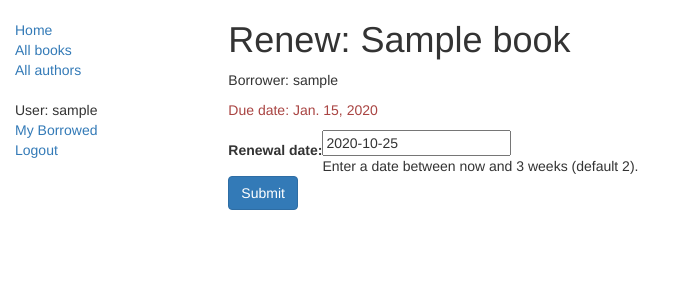
After one commit to deneb1729/libraryapp, a Django app: page /catalog/book/00000000-0000-0000-0000-000000000001/renew/ in a window 1280 px wide. The commit adds this page. Shown: the top 300 px of the page, without its empty margins (0-682 px from the left). Run offline with Django 3.2, Linux system fonts and the light colour scheme; a user stored in the database is signed in; tables that the repository leaves empty hold one stand-in row (values such as "Sample post"); some libraries are stand-ins or nearby versions.

Commit message:
feature/basic - Completed Tasks:
- Forms models renew book
- Fixed actions

```diff
--- a/catalog/admin.py
+++ b/catalog/admin.py
@@ -1,9 +1,6 @@
 from django.contrib import admin
 from .models import Author, Genre, Book, BookInstance, Language
 
-# admin.site.register(Book)
-# admin.site.register(Author)
-# admin.site.register(BookInstance)
 admin.site.register(Genre)
 admin.site.register(Language)
 
--- /dev/null
+++ b/catalog/forms.py
@@ -0,0 +1,39 @@
+from django import forms
+from django.forms import ModelForm
+from django.core.exceptions import ValidationError
+from django.utils.translation import ugettext_lazy as _
+import datetime
+
+from .models import BookInstance
+
+
+class RenewBookForm(forms.Form):
+    renewal_date = forms.DateField(help_text="Enter a date between now and 3 weeks (default 2).")
+
+    def clean_renewal_date(self):
+        data = self.cleaned_data['renewal_date']
+
+        if data < datetime.date.today():
+            raise ValidationError(_('Invalid date - renewal in past'))
+
+        if data > datetime.date.today() + datetime.timedelta(weeks=3):
+            raise ValidationError(_('Invalid date - renewal more than 3 weeks ahead'))
+
+        return data
+
+
+class RenewBookModelForm(ModelForm):
+    def clean_due_back(self):
+       data = self.cleaned_data['due_back']
+
+       if data < datetime.date.today():
+           raise ValidationError(_('Invalid date - renewal in past'))
+       if data > datetime.date.today() + datetime.timedelta(weeks=4):
+           raise ValidationError(_('Invalid date - renewal more than 4 weeks ahead'))
+       return data
+
+    class Meta:
+        model = BookInstance
+        fields = ['due_back',]
+        labels = { 'due_back': _('Renewal date'), }
+        help_texts = { 'due_back': _('Enter a date between now and 3 weeks (default 2).'), }
--- a/catalog/models.py
+++ b/catalog/models.py
@@ -59,6 +59,9 @@ class BookInstance(models.Model):
 
     class Meta:
         ordering = ["due_back"]
+        permissions = (
+            ("can_mark_returned", "Set book as returned"),
+        )
 
     @property
     def is_overdue(self):
--- a/catalog/templates/base.html
+++ b/catalog/templates/base.html
@@ -25,12 +25,22 @@
             <li><a href="{% url 'index' %}">Home</a></li>
             <li><a href="{% url 'books' %}">All books</a></li>
             <li><a href="{% url 'authors' %}">All authors</a></li>
+
+            <br>
+
             {% if user.is_authenticated %}
               <li>User: {{ user.get_username }}</li>
               <li><a href="{% url 'my-borrowed' %}">My Borrowed</a></li>
               <li><a href="{% url 'logout'%}?next={{request.path}}">Logout</a></li>
             {% else %}
               <li><a href="{% url 'login'%}?next={{request.path}}">Login</a></li>
+            {% endif %}
+
+            <br>
+
+            {% if user.groups.all.0.name == "Librarian" %}
+              <li>Staff</li>
+              <li><a href="{% url 'all-borrowed' %}">All borrowed</a></li>
             {% endif %}
         </ul>
       {% endblock %}
--- /dev/null
+++ b/catalog/templates/books/book_renew_librarian.html
@@ -0,0 +1,16 @@
+{% extends "base.html" %}
+{% block content %}
+
+    <h1>Renew: {{bookinst.book.title}}</h1>
+    <p>Borrower: {{bookinst.borrower}}</p>
+    <p{% if bookinst.is_overdue %} class="text-danger"{% endif %}>Due date: {{bookinst.due_back}}</p>
+
+    <form action="" method="post">
+        {% csrf_token %}
+        <table>
+        {{ form }}
+        </table>
+        <input class="btn btn-primary" type="submit" value="Submit" />
+    </form>
+
+{% endblock %}
--- a/catalog/templates/index.html
+++ b/catalog/templates/index.html
@@ -27,7 +27,7 @@
     <p>{{book.title}}</p>
   {% endfor %}
 
-  </hr>
+  <hr>
   <p>You have visited this page {{ num_visits }}{% if num_visits == 1 %} time{% else %} times{% endif %}.</p>
 
 {% endblock %}
--- a/catalog/urls.py
+++ b/catalog/urls.py
@@ -1,4 +1,5 @@
 from django.conf.urls import url
+
 from . import views
 
 urlpatterns = [
@@ -8,4 +9,6 @@ urlpatterns = [
     url(r'^authors/$', views.AuthorListView.as_view(), name='authors'),
     url(r'^author/(?P<pk>\d+)$', views.AuthorDetailView, name='author-detail'),
     url(r'^mybooks/$', views.LoanedBooksByUserListView.as_view(), name='my-borrowed'),
+    url(r'^borrowed/$', views.BorrowedBooksListView.as_view(), name='all-borrowed'),
+    url(r'^book/(?P<pk>[-\w]+)/renew/$', views.renew_book_librarian, name='renew-book-librarian'),
 ]
--- a/catalog/views.py
+++ b/catalog/views.py
@@ -1,9 +1,14 @@
+import datetime
 from django.shortcuts import render
 from django.views.generic import ListView
 from django.shortcuts import get_object_or_404
-from django.contrib.auth.mixins import LoginRequiredMixin
+from django.urls import reverse
+from django.http import HttpResponseRedirect
+from django.contrib.auth.mixins import LoginRequiredMixin, PermissionRequiredMixin
+from django.contrib.auth.decorators import permission_required
+
 from .models import Book, Author, BookInstance, Genre
-
+from .forms import RenewBookModelForm
 
 def index(request):
     num_books=Book.objects.all().count()
@@ -77,3 +82,32 @@ class LoanedBooksByUserListView(LoginRequiredMixin,ListView):
 
     def get_queryset(self):
         return BookInstance.objects.filter(borrower=self.request.user).filter(status__exact='o').order_by('due_back')
+
+
+class BorrowedBooksListView(PermissionRequiredMixin,ListView):
+    model = BookInstance
+    template_name ='books/bookinstance_list_borrowed_user.html'
+    paginate_by = 10
+    permission_required = 'catalog.can_mark_returned'
+
+    def get_queryset(self):
+        return BookInstance.objects.order_by('id')
+
+
+@permission_required('catalog.can_mark_returned')
+def renew_book_librarian(request, pk):
+    book_inst=get_object_or_404(BookInstance, pk = pk)
+
+    if request.method == 'POST':
+        form = RenewBookModelForm(request.POST)
+
+        if form.is_valid():
+            book_inst.due_back = form.cleaned_data['due_back']
+            book_inst.save()
+            return HttpResponseRedirect(reverse('all-borrowed') )
+
+    else:
+        proposed_due_back = datetime.date.today() + datetime.timedelta(weeks=2)
+        form = RenewBookModelForm(initial={'due_back': proposed_due_back,})
+
+    return render(request, 'books/book_renew_librarian.html', {'form': form, 'bookinst':book_inst})
```
Also changed, not shown: catalog/templates/books/bookinstance_list_borrowed_user.html (+7 -1 lines), .github/workflows/pull-action.yml.
